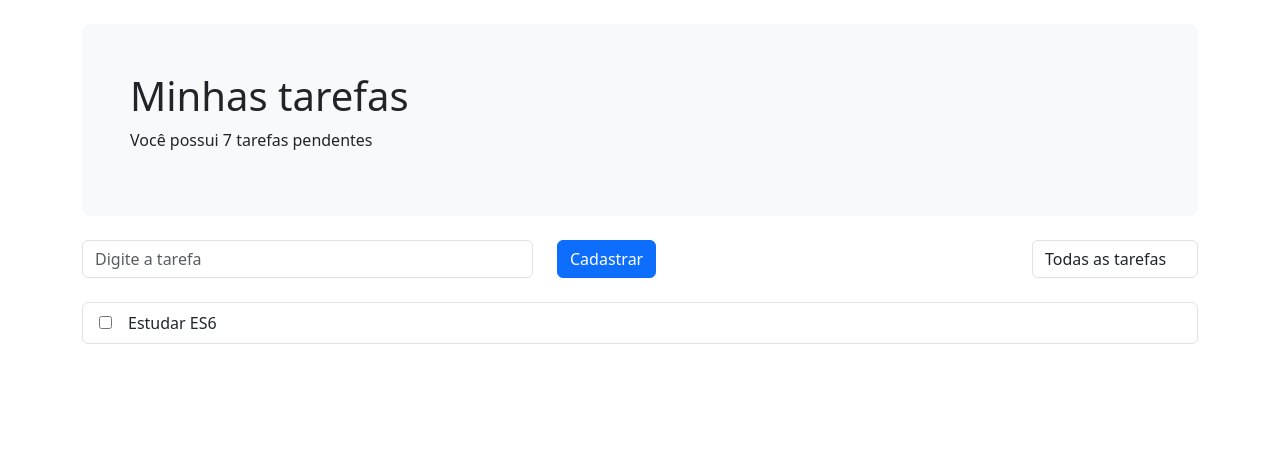
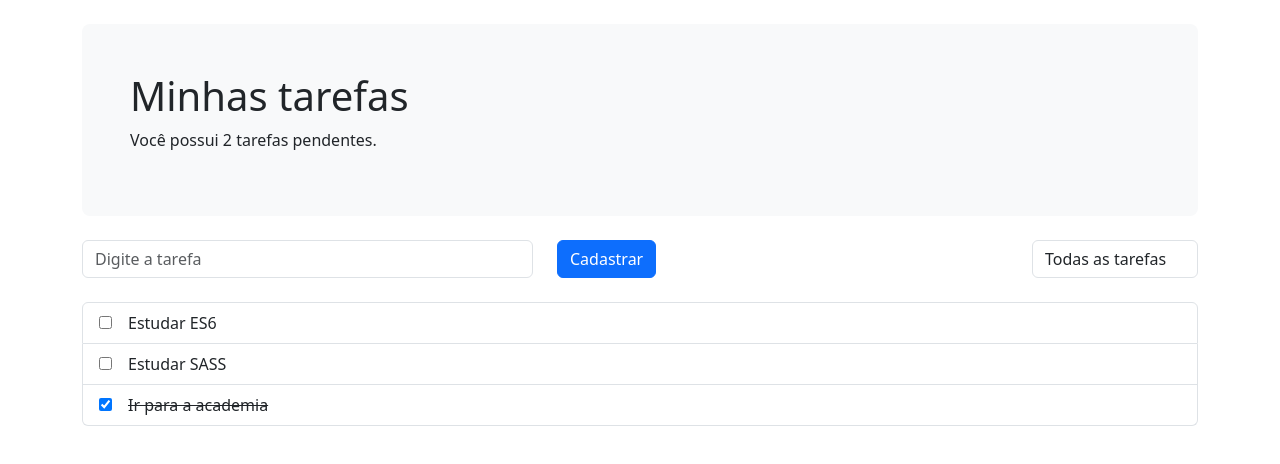
Before and after one commit to gabrielscarpino/todo-vue, a Vue app: page / in a window 1280 px wide. Shown: the top 464 px of the page. Built offline with nearby package versions, Linux system fonts and the light colour scheme.

Commit message:
commit 3

```diff
--- a/src/App.vue
+++ b/src/App.vue
@@ -1,5 +1,54 @@
 <script setup>
+import { reactive } from 'vue';
 
+const estado = reactive({
+    filtro: 'todas',
+    tarefaTemp: '',
+    tarefas: [
+        {
+            titulo: 'Estudar ES6',
+            finalizada: false,
+        },
+        {
+            titulo: 'Estudar SASS',
+            finalizada: false,
+        },
+        {
+            titulo: 'Ir para a academia',
+            finalizada: true,
+        }
+    ]
+})
+
+const getTarefasPendentes = () => {
+    return estado.tarefas.filter(tarefa => !tarefa.finalizada)
+}
+
+const getTarefasFinalizadas = () => {
+    return estado.tarefas.filter(tarefa => tarefa.finalizada)
+}
+
+const getTarefasFiltradas = () => {
+    const { filtro } = estado;
+
+    switch (filtro) {
+        case 'pendentes':
+            return getTarefasPendentes();
+        case 'finalizadas':
+            return getTarefasFinalizadas();
+        default:
+            return estado.tarefas;
+    }
+}
+
+const cadastraTarefa = () => {
+    const tarefaNova = {
+        titulo: estado.tarefaTemp,
+        finalizada: false,
+    }
+    estado.tarefas.push(tarefaNova);
+    estado.tarefaTemp = '';
+}
 
 
 </script>
@@ -9,35 +58,41 @@
         <header class="p-5 mb-4 mt-4 bg-light rounded-3">
             <h1>Minhas tarefas</h1>
             <p>
-                Você possui 7 tarefas pendentes
+                Você possui {{ getTarefasPendentes().length }} tarefas pendentes.
             </p>
         </header>
-        <form>
+        <form @submit.prevent="cadastraTarefa">
             <div class="row">
                 <div class="col">
-                    <input type="text" placeholder="Digite a tarefa" class="form-control">
+                    <input :value = estado.tarefaTemp @change="evento => estado.tarefaTemp = evento.target.value" required type="text"
+                        placeholder="Digite a tarefa" class="form-control">
                 </div>
                 <div class="col md-2">
                     <button type="submit" class="btn btn-primary ">Cadastrar</button>
                 </div>
                 <div class="col-md-2">
-                    <select class="form-control">
+                    <select @change="evento => estado.filtro = evento.target.value" class="form-control">
                         <option value="todas">Todas as tarefas</option>
-                        <option value="todas">Pendentes</option>
-                        <option value="pendentes">Finalizadas</option>
+                        <option value="pendentes">Pendentes</option>
+                        <option value="finalizadas">Finalizadas</option>
                     </select>
                 </div>
             </div>
         </form>
         <ul class="list-group mt-4">
-            <li class="list-group-item">
-                <input type="checkbox">
-                <label class="ms-3" for="">
-                    Estudar ES6
+            <li class="list-group-item" v-for="tarefa in getTarefasFiltradas()">
+                <input @change="evento => tarefa.finalizada = evento.target.checked" :checked="tarefa.finalizada"
+                    :id="tarefa.titulo" type="checkbox">
+                <label :class="{ done: tarefa.finalizada }" class="ms-3" :for="tarefa.titulo">
+                    {{ tarefa.titulo }}
                 </label>
             </li>
         </ul>
     </div>
 </template>
 
-<style scoped></style>
+<style scoped>
+.done {
+    text-decoration: line-through;
+}
+</style>
```
